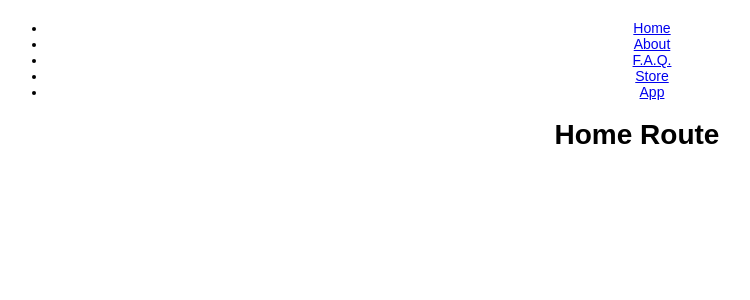
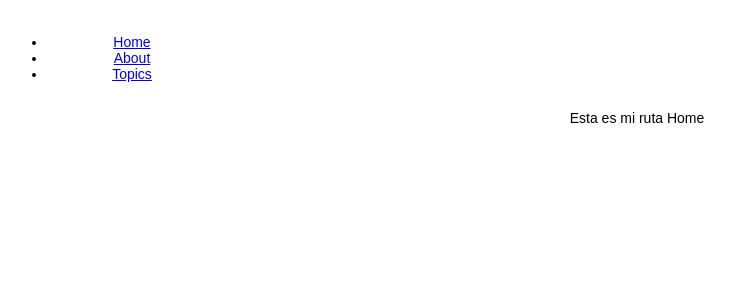
Before and after one commit to GtzRicky/React-Lessons, a React (Create React App) app: page /#/ in a window 1280 px wide. Shown: the top 300 px of the page, without its empty margins (3-753 px from the left). Built offline with nearby package versions, Linux system fonts and the light colour scheme.

Commit message:
router y routematch

```diff
--- a/src/App.js
+++ b/src/App.js
@@ -3,101 +3,32 @@ import {
   HashRouter as Router,
   Switch,
   Route,
-  Link
 } from "react-router-dom";
+import Topics from "./components/comp";
+import Layout from './components/Layout';
 
-const Home = () => {
-  return (
-    <div>
-      <h1>Home Route</h1>
-    </div>
-  )
-}
-
-const About = () => {
-  return (
-    <div>
-      <h1>About Route</h1>
-    </div>
-  )
-}
-
-const FAQ = () => {
-  return (
-    <div>
-      <h1>F.A.Q. Route</h1>
-    </div>
-  )
-}
-
-const Store = () => {
-  return (
-    <div>
-      <h1>Store Route</h1>
-    </div>
-  )
-}
-
-const AppR = () => {
-  return (
-    <div>
-      <h1>App Route</h1>
-    </div>
-  )
-}
-
-const NavigationBar = () => {
-  return (
-    <Router>
-      <div>
-        <nav>
-          <ul>
-            <li>
-              <Link to="/">Home</Link>
-            </li>
-            <li>
-              <Link to="/about">About</Link>
-            </li>
-            <li>
-              <Link to="/faq">F.A.Q.</Link>
-            </li>
-            <li>
-              <Link to="/store">Store</Link>
-            </li>
-            <li>
-              <Link to="/app">App</Link>
-            </li>
-          </ul>
-        </nav>
-
-        <Switch>
-          <Route path="/about">
-            <About />
-          </Route>
-          <Route path="/faq">
-            <FAQ />
-          </Route>
-          <Route path="/store">
-            <Store />
-          </Route>
-          <Route path="/app">
-            <AppR />
-          </Route>
-          <Route path="/">
-            <Home />
-          </Route>
-        </Switch>
-      </div>
-    </Router>
-  )
-}
 
 function App() {
 
-
   return (
     <div className="App">
-      <NavigationBar />
+      <Router>
+
+        <Layout/>
+
+        <Switch>
+
+          {/* Estas son las tres formas de hacer las rutas: en una sola linea con render,
+            con un componente importado y la forma tradicional -usada en caso que el route tenga un componente hijo */}
+
+          <Route exact path="/" render={() => <p>Esta es mi ruta Home</p>} />
+          <Route path="/topics" component={Topics}/>
+          <Route path="/about">
+              Este es about y quiero ver mi ruta
+          </Route>
+        </Switch>
+
+      </Router>
     </div>
   );
 }
--- a/src/Semana5.js
+++ b/src/Semana5.js
@@ -1,6 +1,6 @@
 import './App.css';
 import {
-  BrowserRouter as Router,
+  HashRouter as Router,
   Switch,
   Route,
   Link,
--- /dev/null
+++ b/src/components/Layout.js
@@ -0,0 +1,27 @@
+import React from 'react';
+import { Link } from 'react-router-dom';
+
+const Layout = ({children}) => {
+    return (
+        <div style={{display: 'flex'}}>
+            <div style={{ flexBasis: 200 }}>
+                <ul>
+                    <li>
+                        <Link to="/">Home</Link>
+                    </li>
+                    <li>
+                        <Link to="/about">About</Link>
+                    </li>
+                    <li>
+                        <Link to="/topics">Topics</Link>
+                    </li>
+                </ul>
+            </div>
+            <div style={{flex: 1}}>
+                {children}
+            </div>
+        </div>
+    )
+}
+
+export default Layout
--- /dev/null
+++ b/src/components/comp.js
@@ -0,0 +1,39 @@
+import React from 'react';
+import Layout from './Layout';
+import { Link, useRouteMatch, Switch, Route } from 'react-router-dom';
+
+const Topics = () => {
+    let { path, url } = useRouteMatch();
+    return (
+        <Layout>
+            <ul>
+                <li>
+                    <Link to={`${url}/redux`}>Redux</Link>
+                </li>
+                <li>
+                    <Link to={`${url}/react`}>React</Link>
+                </li>
+                <li>
+                    <Link to={`${url}/router`}>Router</Link
+                ></li>
+            </ul>
+
+            <Switch>
+                <Route exact path={`${path}`}>
+                    Esta es mi ruta Topics
+                </Route>
+                <Route path={`${path}/redux`}>
+                    Este es mi tema Redux
+                </Route>
+                <Route path={`${path}/react`}>
+                    Este es mi tema React
+                </Route>
+                <Route path={`${path}/router`}>
+                    Este es mi tema Router
+                </Route>
+            </Switch>
+        </Layout>
+    )
+};
+
+export default Topics
```
Also changed, not shown: 1 other file (tests, documents, lock files or other folders).
